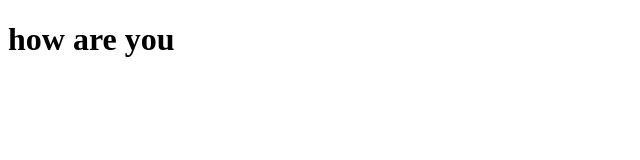
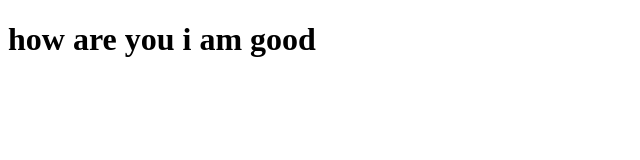
Before and after one commit to premraj234/testCI-CD, a website built with Parcel: page index.html in a window 1280 px wide. Shown: the whole page, without its empty margins (0-640 px from the left). Built offline with nearby package versions, Linux system fonts and the light colour scheme.

Commit message:
initial1 commit

```diff
--- a/index.html
+++ b/index.html
@@ -7,6 +7,6 @@
     <title>Document</title>
 </head>
 <body>
-    <h1>how are you</h1>
+    <h1>how are you i am good</h1>
 </body>
 </html>
```
